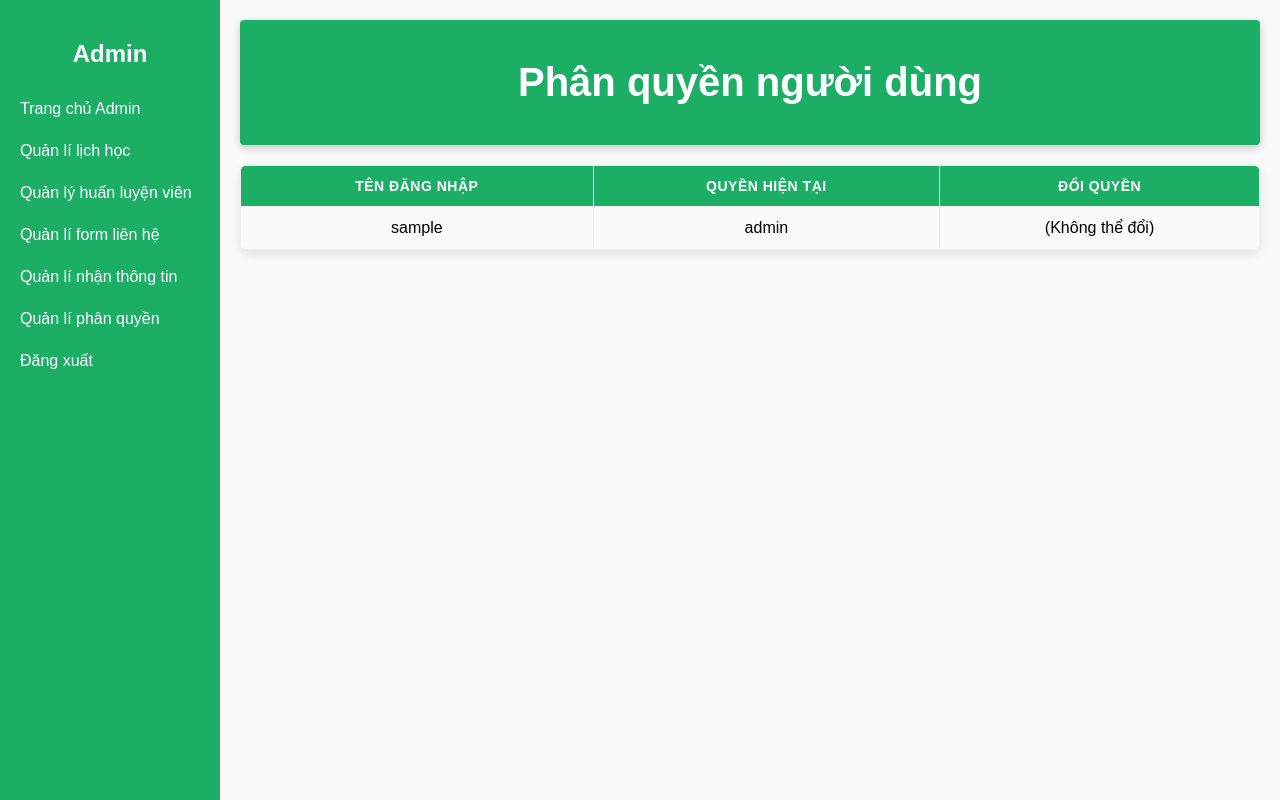
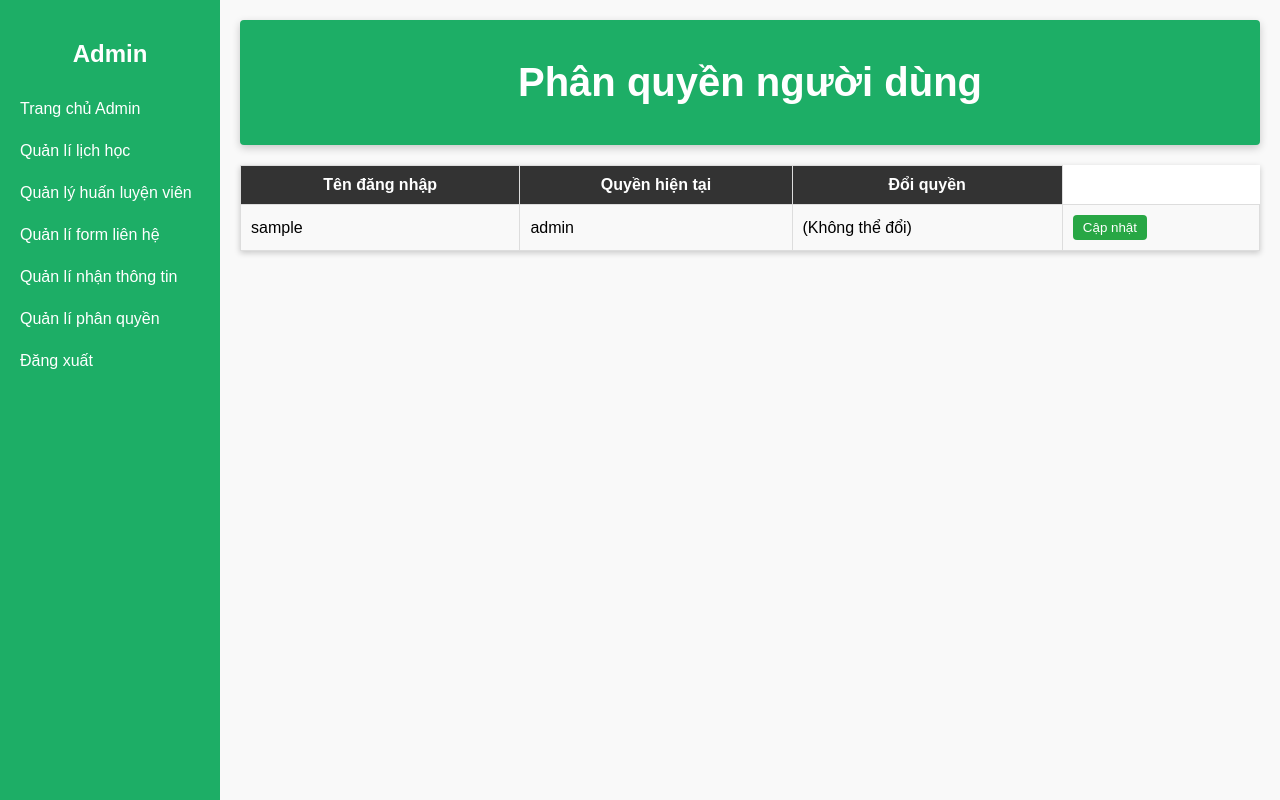
Before and after one commit to HoaiNam1112/PilatesMaple, a PHP site: page /admin.php in a window 1280 px wide. Run offline with PHP 8.4, Linux system fonts and the light colour scheme; the visitor is signed in with stand-in values (Sample User, id 1); tables that the repository leaves empty or names only in its code hold one stand-in row (values such as "Sample post").

Commit message:
sửa 27/9

```diff
--- a/Admin/admin.php
+++ b/Admin/admin.php
@@ -30,7 +30,7 @@ include 'sidebar.php';
 <head>
     <meta charset="UTF-8">
     <title>Phân quyền người dùng</title>
-    <link rel="stylesheet" href="../css/admin.css?v=2" />
+    <link rel="stylesheet" href="../css/admin.css" />
     <style>
         select {
             padding:5px;
@@ -69,12 +69,12 @@ include 'sidebar.php';
                                     <option value="user" <?= $row['role']=='user'?'selected':'' ?>>User</option>
                                     <option value="admin" <?= $row['role']=='admin'?'selected':'' ?>>Admin</option>
                                 </select>
-                                <button type="submit" name="update_role">Cập nhật</button>
                             </form>
                         <?php } else { ?>
                             (Không thể đổi)
                         <?php } ?>
                     </td>
+                    <td><button type="submit" name="update_role">Cập nhật</button></td>
                 </tr>
             <?php } ?>
         </table>
--- a/Admin/contact.php
+++ b/Admin/contact.php
@@ -20,7 +20,7 @@ $result = $conn->query($sql);
 <head>
   <meta charset="UTF-8">
   <title>Quản lý liên hệ</title>
-  <link rel="stylesheet" href="../css/admin.css?v=2" />
+  <link rel="stylesheet" href="../css/admin.css" />
   <style>
     .btn {
     padding: 6px 12px;
--- a/Admin/dashboard.php
+++ b/Admin/dashboard.php
@@ -8,7 +8,7 @@ include 'sidebar.php';
 <head>
   <meta charset="UTF-8">
   <title>Admin Dashboard</title>
-  <link rel="stylesheet" href="../css/admin.css?v=2" />
+  <link rel="stylesheet" href="../css/admin.css" />
   <style>
     /* Main */
     .main {
--- a/Admin/edit_trainer.php
+++ b/Admin/edit_trainer.php
@@ -44,7 +44,7 @@ if (isset($_POST['update'])) {
     <title>Sửa Huấn luyện viên</title>
     <style>
         body {
-            background-color: rgba(237, 230, 192, 1);
+            background-color: rgba(142, 214, 142, 1);
             display: flex;
             justify-content: center;
             align-items: center;
@@ -81,6 +81,7 @@ if (isset($_POST['update'])) {
         }
         textarea {
             resize: vertical;
+            min-height: 150px;
         }
         .btn-row {
             display: flex;
--- a/Admin/newsletter.php
+++ b/Admin/newsletter.php
@@ -26,7 +26,7 @@ $result = $conn->query($sql);
 <head>
   <meta charset="UTF-8">
   <title>Quản lý đăng ký nhận tin</title>
-  <link rel="stylesheet" href="../css/admin.css?v=2" />
+  <link rel="stylesheet" href="../css/admin.css" />
   <style>
     tr:nth-child(even) {
       background: #f9f9f9;
--- a/Admin/sidebar.php
+++ b/Admin/sidebar.php
@@ -39,7 +39,7 @@
 <body>
   <div class="sidebar">
     <h2>Admin</h2>
-    <a href="../admin/dashboard.php">Trang chủ Admin</a>
+    <a href="dashboard.php">Trang chủ Admin</a>
     <a href="manager_schedule.php"> Quản lí lịch học</a>
     <a href="trainer.php"> Quản lý huấn luyện viên </a>
     <a href="contact.php"> Quản lí form liên hệ</a>
--- a/css/admin.css
+++ b/css/admin.css
@@ -24,22 +24,16 @@ body {
   table {
       width: 100%;
       border-collapse: collapse;
-    background: #fff;
-    border-radius: 8px;
-    overflow: hidden;
-    box-shadow: 0 4px 12px rgba(0,0,0,0.1);
+      background: white;
+      box-shadow: 0 2px 6px rgba(0,0,0,0.2);
     }
     th, td {
-    border: 1px solid #eee;
-    padding: 12px;
-    text-align: center;
+      border: 1px solid #ddd;
+      padding: 10px;
     }
     th {
-    background: #1dae66;
-    color: #fff;
-    text-transform: uppercase;
-    font-size: 14px;
-    letter-spacing: 0.5px;
+      background-color: #333;
+      color: white;
     }
   tr:nth-child(even) {
     background: #f9f9f9;
```
Also changed, not shown: Admin/trainer.php (+1 -16 lines). Lines whose indentation alone changed are shown as unchanged.
